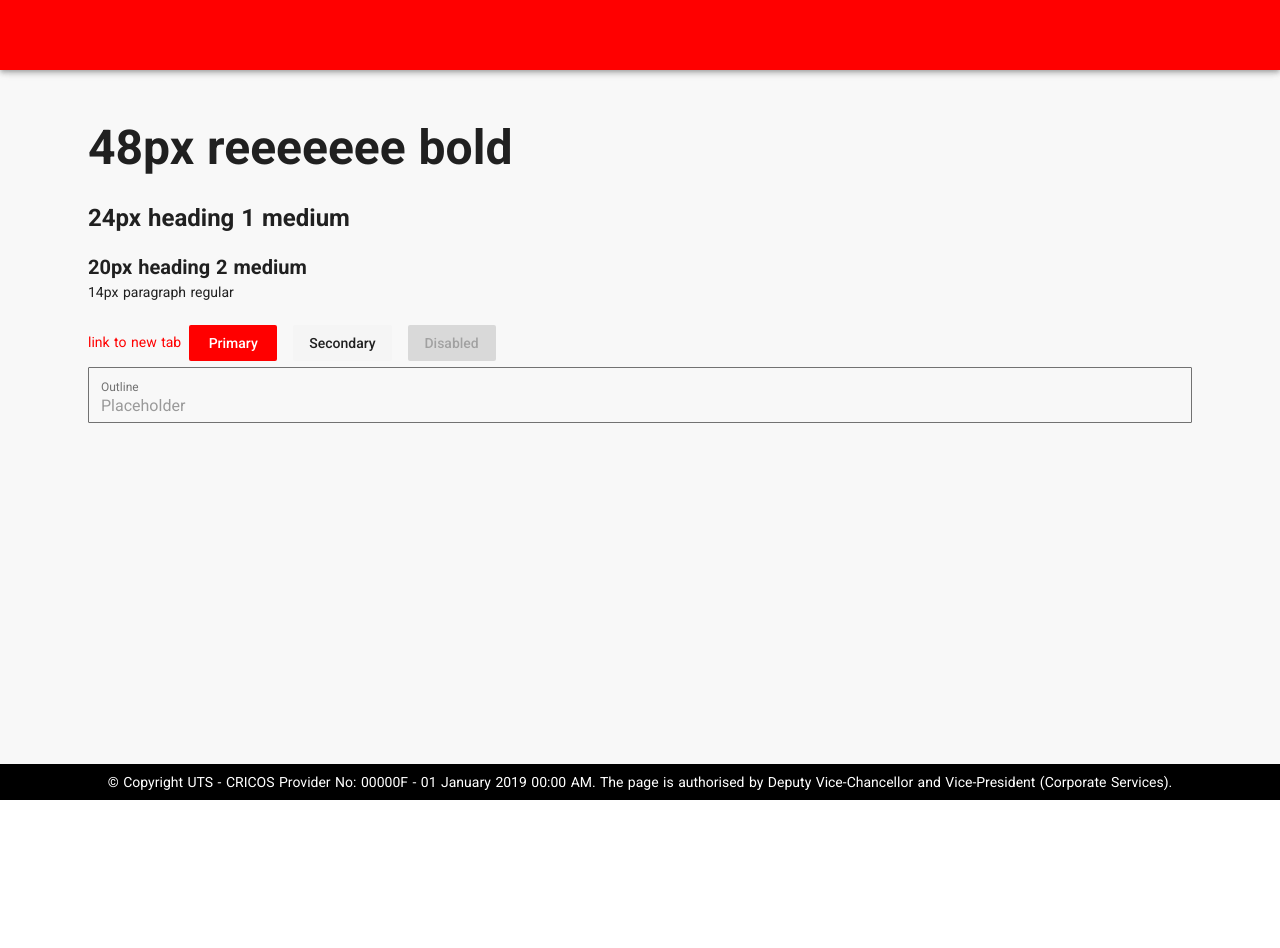
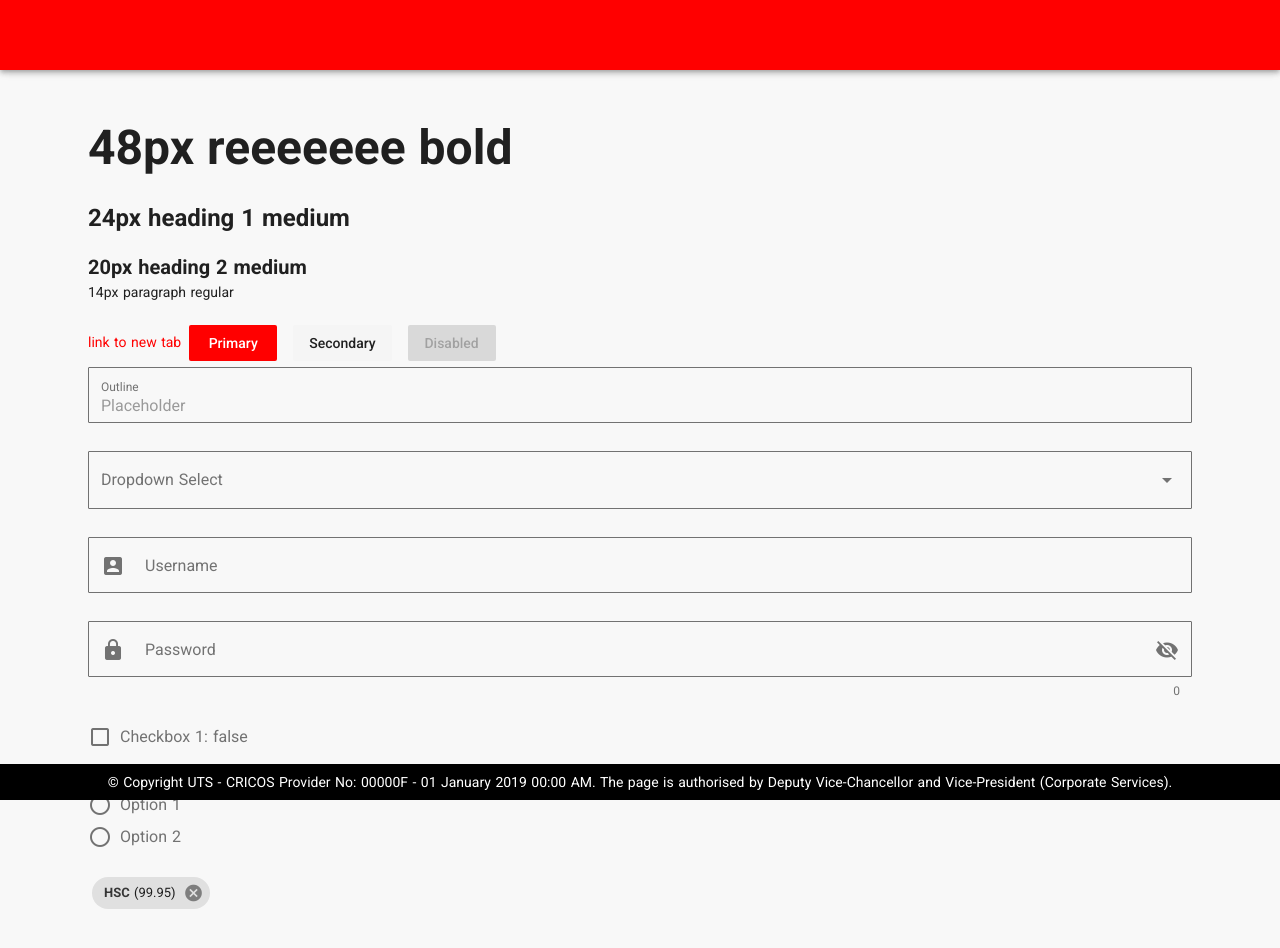
Before and after one commit to sguillema/ses2-web, a Nuxt app in the folder packages/application/: page /styleguide in a window 1280 px wide. Shown: the top 948 px of the page. Before the commit the page ends 800 px from the top, so only its background shows below. Built offline with nearby package versions, Linux system fonts and the light colour scheme.

Commit message:
add style guide for additional text fields, radio buttons, checkboxes and chips

```diff
--- a/packages/application/assets/styles/global.scss
+++ b/packages/application/assets/styles/global.scss
@@ -52,11 +52,16 @@ p {
 }
 
 .v-text-field,
-.v-text-field .v-label {
+.v-text-field .v-label,
+.v-text-field .v-icon {
   &.primary--text {
     color: $color-black !important;
     caret-color: $color-black !important;
   }
+}
+
+.v-text-field .v-input__prepend-inner {
+  padding-right: 20px !important;
 }
 
 .v-text-field--outline {
--- a/packages/application/pages/styleguide.vue
+++ b/packages/application/pages/styleguide.vue
@@ -2,9 +2,7 @@
   <div id="page-index">
     <section class="section-container">
       <div class="container">
-        <div class="reee">
-          {{ reee }}
-        </div>
+        <div class="reee">{{ reee }}</div>
         <h1>{{ heading }}</h1>
         <h2>{{ subheading }}</h2>
         <p>{{ paragraph }}</p>
@@ -19,6 +17,40 @@
           disabled
         </v-btn>
         <v-text-field label="Outline" placeholder="Placeholder" outline />
+        <v-select :items="selectItems" label="Dropdown Select" outline />
+        <v-text-field
+          outline
+          label="Username"
+          prepend-inner-icon="account_box"
+        />
+        <v-text-field
+          v-model="passwordData.password"
+          outline
+          prepend-inner-icon="lock"
+          :append-icon="
+            passwordData.showPassword ? 'visibility' : 'visibility_off'
+          "
+          :rules="[passwordData.rules.required, passwordData.rules.min]"
+          :type="passwordData.showPassword ? 'text' : 'password'"
+          name="input-10-1"
+          label="Password"
+          hint="At least 8 characters"
+          counter
+          @click:append="passwordData.showPassword = !passwordData.showPassword"
+        />
+        <v-checkbox
+          v-model="checkboxData.checkbox"
+          :label="`Checkbox 1: ${checkboxData.checkbox.toString()}`"
+        />
+        <v-radio-group v-model="radioGroup" column>
+          <v-radio label="Option 1" value="radio-1" />
+          <v-radio label="Option 2" value="radio-2" />
+        </v-radio-group>
+        <v-chip close @input="remove(chipData.course)">
+          <strong>{{ chipData.course }}</strong>
+          &nbsp;
+          <span>({{ chipData.mark }})</span>
+        </v-chip>
       </div>
     </section>
   </div>
@@ -28,11 +60,34 @@
 export default {
   data() {
     return {
+      selectItems: ['helooo', 'world', 'this is', 'me'],
       reee: '48px reeeeeee bold',
       heading: '24px heading 1 medium',
       subheading: '20px heading 2 medium',
       paragraph: '14px paragraph regular',
-      linkText: 'link to new tab'
+      linkText: 'link to new tab',
+      passwordData: {
+        password: '',
+        showPassword: false,
+        rules: {
+          required: value => !!value || 'Required.',
+          min: v => v.length >= 8 || 'Min 8 characters'
+        }
+      },
+      checkboxData: {
+        checkbox: false
+      },
+      radioGroup: null,
+      chipData: {
+        course: 'HSC',
+        mark: '99.95'
+      }
+    }
+  },
+
+  methods: {
+    remove(course) {
+      console.log(`delete course ${course} here`)
     }
   }
 }
--- a/packages/application/plugins/vuetify.js
+++ b/packages/application/plugins/vuetify.js
@@ -6,7 +6,7 @@ Vue.use(Vuetify, {
   theme: {
     primary: '#ff0000',
     secondary: '#0a49f1',
-    accent: '#82B1FF',
+    accent: '#707070',
     error: '#FF5252',
     info: '#2196F3',
     success: '#4CAF50',
```
Also changed, not shown: packages/application/package.json (+6 -6 lines), packages/application/.eslintrc.js, 1 other file (tests, documents, lock files or other folders).
